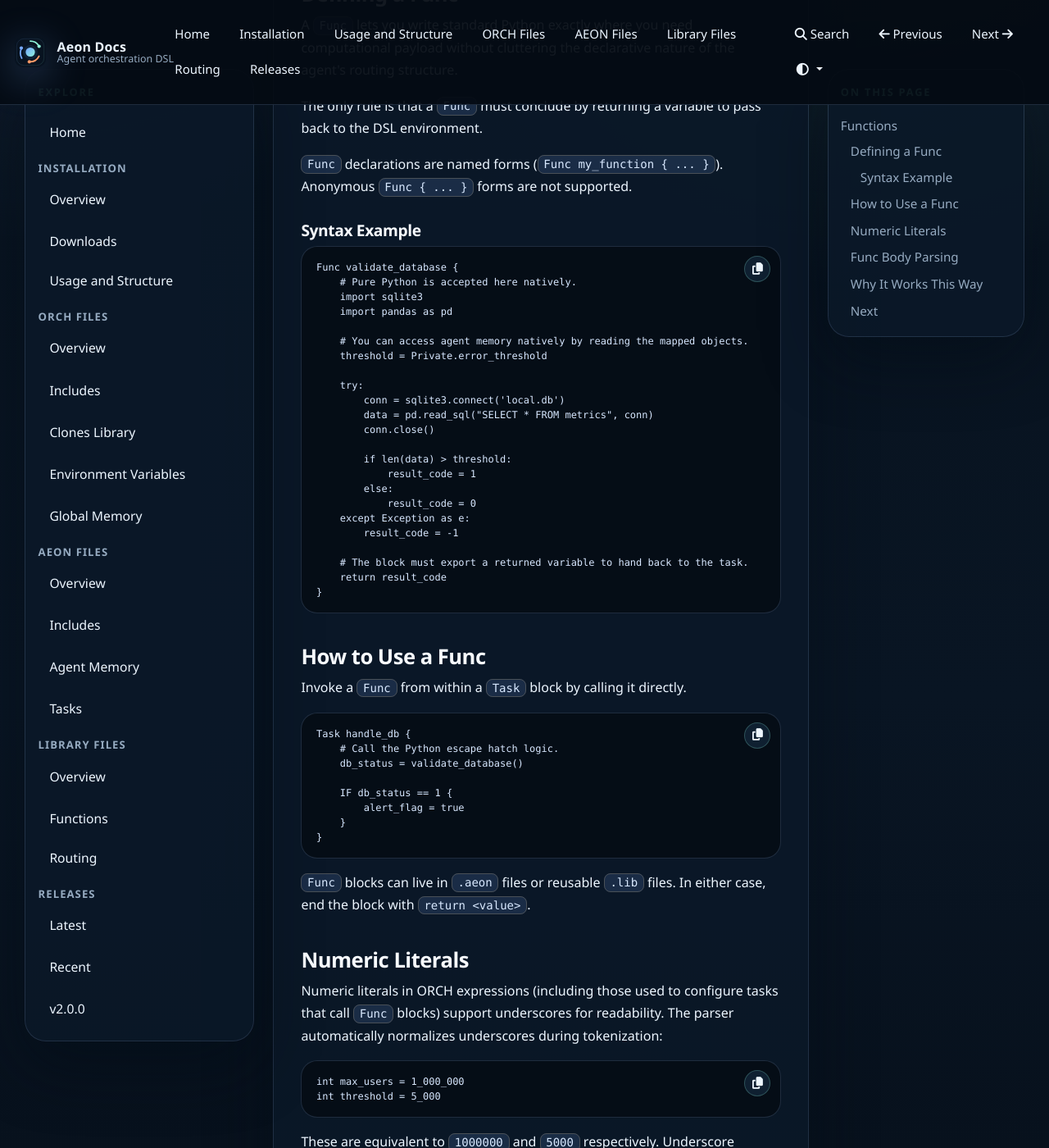
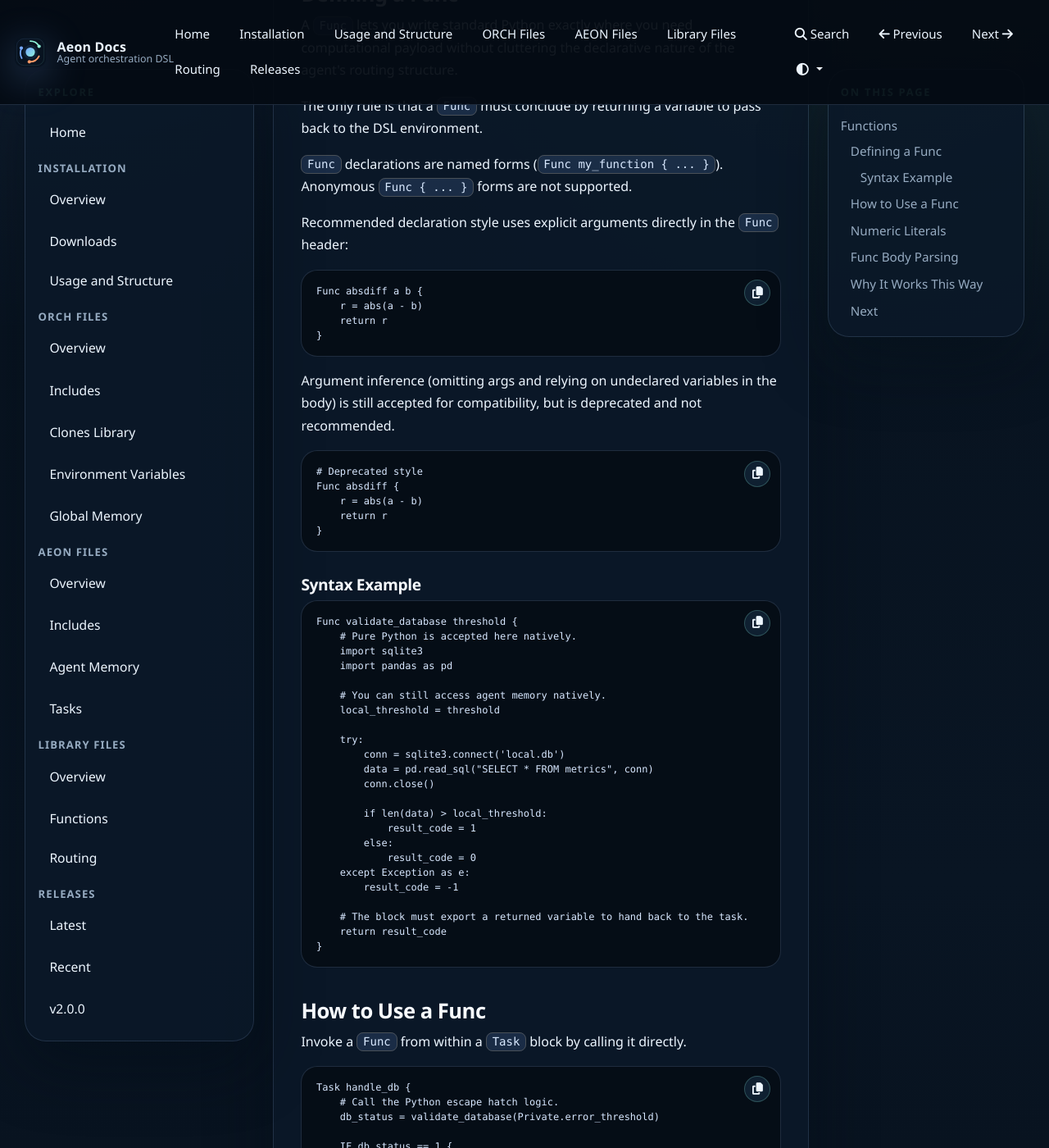
Before and after one commit to dsainvg/documentation-aeon, an MkDocs documentation site: the page built from docs/LIB FILE/Functions.md, in a window 1280 px wide and 1400 px high, scrolled down 523 px. Shown: the whole window at 82% size. Built offline with MkDocs 1.6.1, drawn with Linux system fonts in a browser that asks for light colours; some of the changed text lies outside the part shown.

Commit message:
Fixed the function implementation

````diff
--- a/docs/LIB FILE/Functions.md
+++ b/docs/LIB FILE/Functions.md
@@ -23,23 +23,42 @@ The only rule is that a `Func` must conclude by returning a variable to pass bac
 
 `Func` declarations are named forms (`Func my_function { ... }`). Anonymous `Func { ... }` forms are not supported.
 
+Recommended declaration style uses explicit arguments directly in the `Func` header:
+
+```orch
+Func absdiff a b {
+    r = abs(a - b)
+    return r
+}
+```
+
+Argument inference (omitting args and relying on undeclared variables in the body) is still accepted for compatibility, but is deprecated and not recommended.
+
+```orch
+# Deprecated style
+Func absdiff {
+    r = abs(a - b)
+    return r
+}
+```
+
 ### Syntax Example
 
 ```orch
-Func validate_database {
+Func validate_database threshold {
     # Pure Python is accepted here natively.
     import sqlite3
     import pandas as pd
 
-    # You can access agent memory natively by reading the mapped objects.
-    threshold = Private.error_threshold
+    # You can still access agent memory natively.
+    local_threshold = threshold
 
     try:
         conn = sqlite3.connect('local.db')
         data = pd.read_sql("SELECT * FROM metrics", conn)
         conn.close()
 
-        if len(data) > threshold:
+        if len(data) > local_threshold:
             result_code = 1
         else:
             result_code = 0
@@ -58,7 +77,7 @@ Invoke a `Func` from within a `Task` block by calling it directly.
 ```orch
 Task handle_db {
     # Call the Python escape hatch logic.
-    db_status = validate_database()
+    db_status = validate_database(Private.error_threshold)
 
     IF db_status == 1 {
         alert_flag = true
````
Also changed, not shown: docs/LIB FILE.md (+4 -2 lines).
